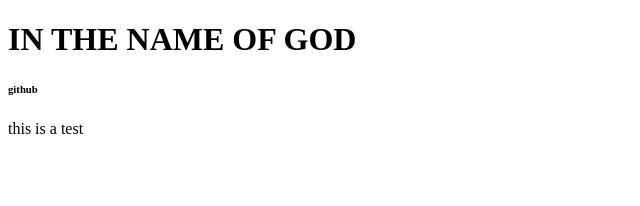
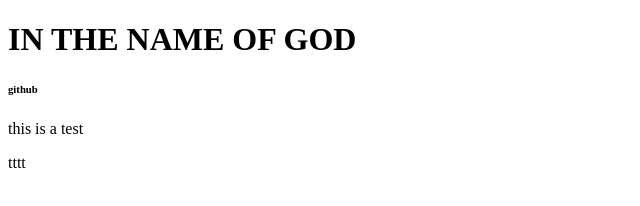
Before and after one commit to panahh/test, a plain HTML site: page index.html in a window 1280 px wide. Shown: the full height of the page, 0-640 px from the left. Drawn offline with Linux system fonts and the light colour scheme.

Commit message:
insert p in main page

```diff
--- a/index.html
+++ b/index.html
@@ -11,6 +11,7 @@
     <h1>IN THE NAME OF GOD</h1>
     <h6>github</h6>
     <p>this is a test</p>
+<p>tttt</p>
     <script src="./js/main.js"></script>
 </body>
 </html>
```
